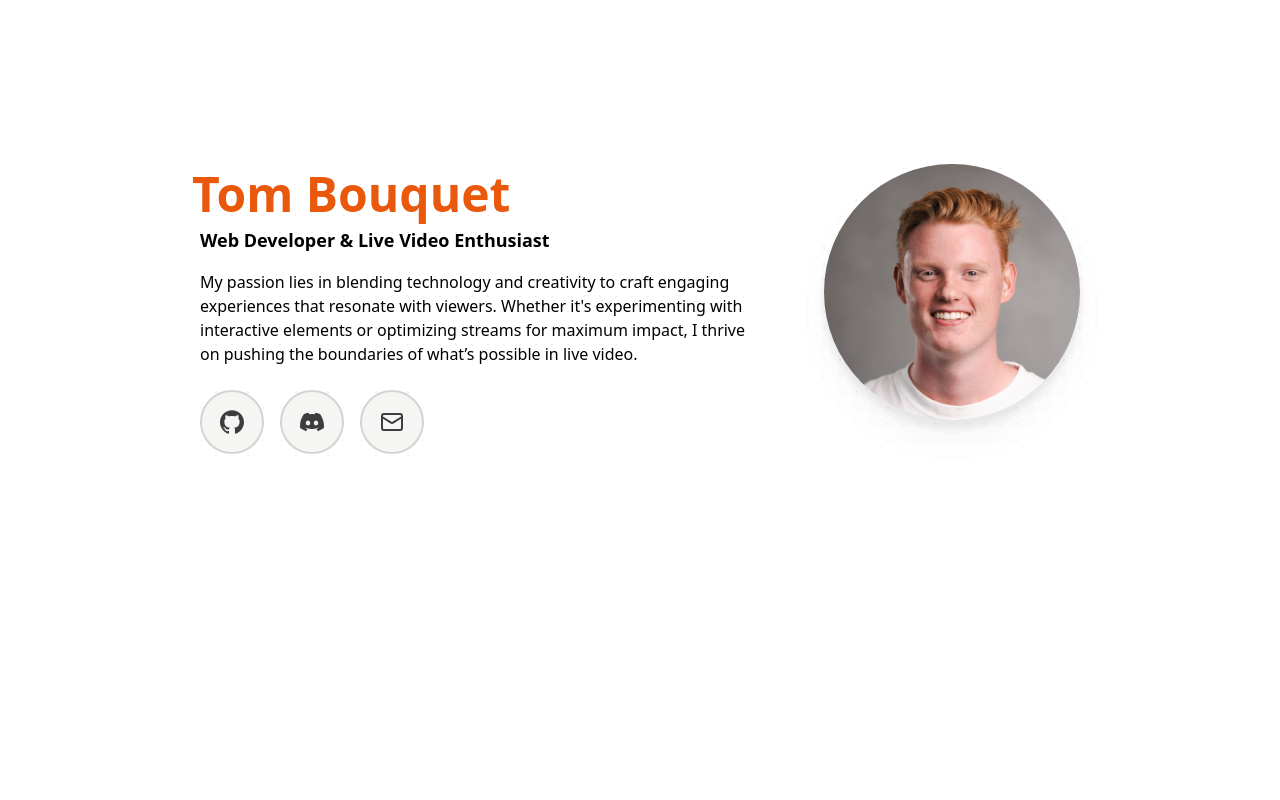
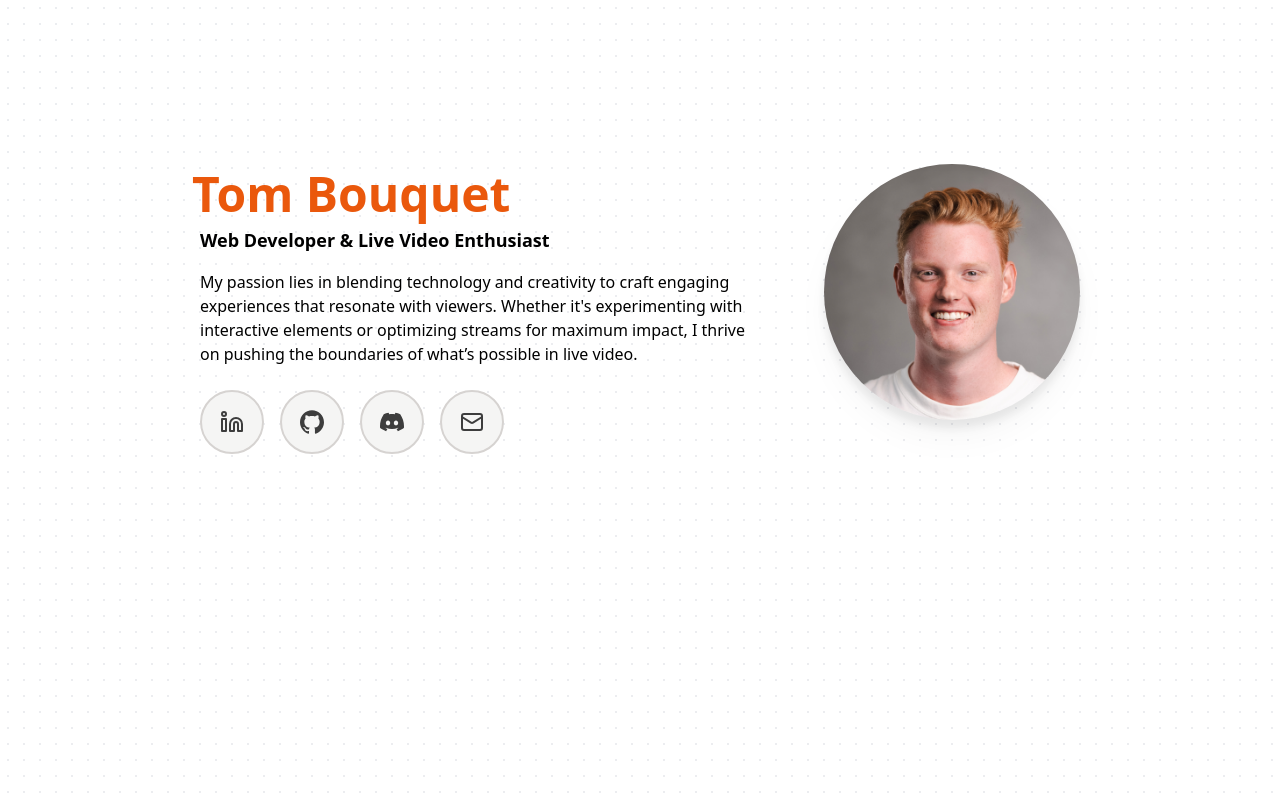
Before and after one commit to tombouquet/tombouquet.com, a React (Vite) app: page / in a window 1280 px wide. Built offline with nearby package versions, Linux system fonts and the light colour scheme.

Commit message:
added linkedin social button

```diff
--- a/src/App.tsx
+++ b/src/App.tsx
@@ -4,8 +4,15 @@ import tomHeadshot from "./assets/Tom-Headshot-Square.jpg";
 import githubIcon from "./assets/github.svg";
 import discordIcon from "./assets/discord.svg";
 import mailIcon from "./assets/mail.svg";
+import linkedInIcon from "./assets/linkedin.svg";
 
 const socials = [
+  {
+    name: "LinkedIn",
+    icon: linkedInIcon,
+    alt: "LinkedIn icon",
+    href: "https://www.linkedin.com/in/tom-bouquet/",
+  },
   {
     name: "Github",
     icon: githubIcon,
```
Also changed, not shown: src/assets/linkedin.svg (added).
